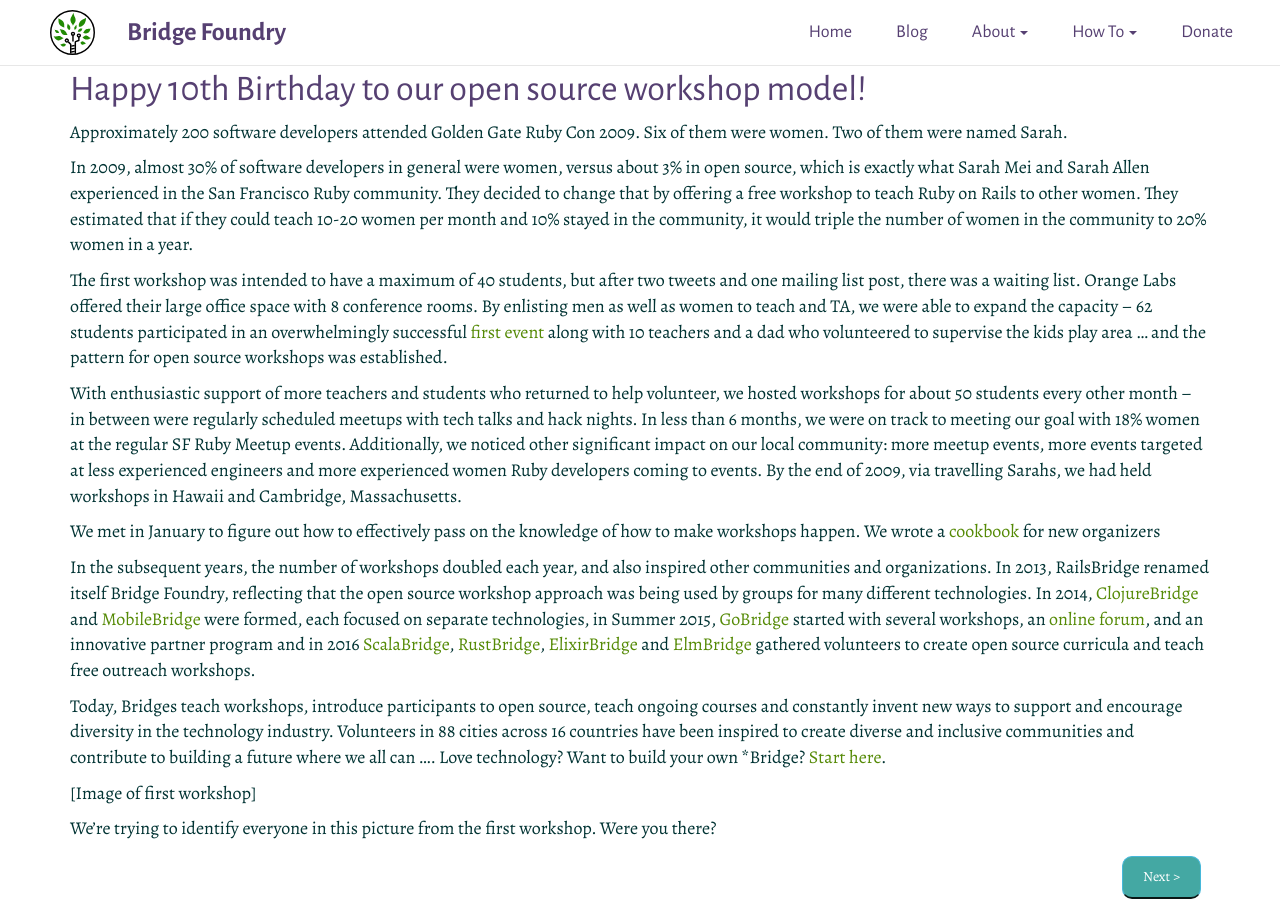
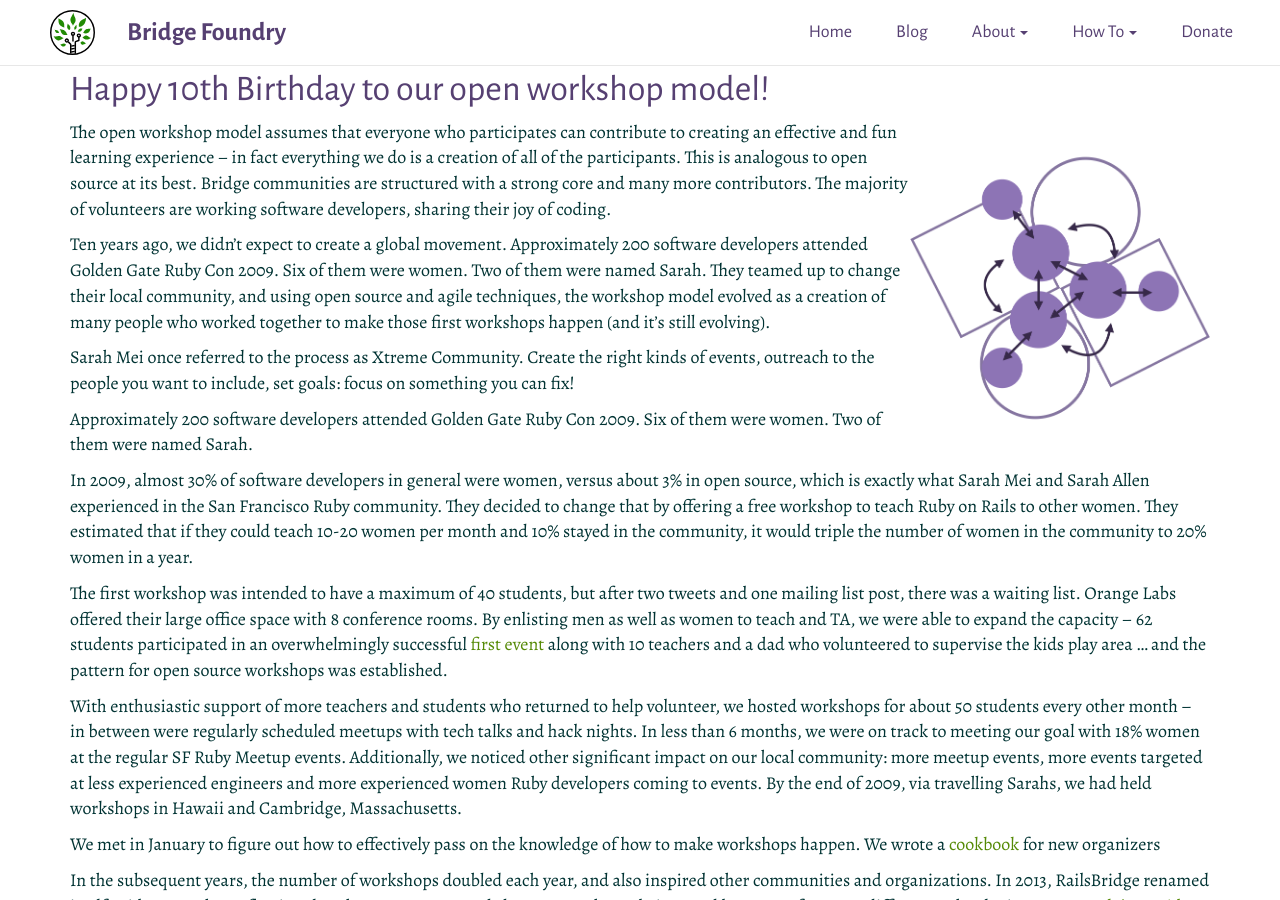
Before and after one commit to Satsaimistoowqp/bridgefoundry.github.io, a Jekyll site: the page built from _posts/2019-06-30-ten-years.md, in a window 1280 px wide and 900 px high. Built offline with Jekyll 4.4.1, drawn with Linux system fonts in a browser that asks for light colours.

Commit message:
adjust intro, add image

```diff
--- a/_posts/2019-06-30-ten-years.md
+++ b/_posts/2019-06-30-ten-years.md
@@ -1,8 +1,27 @@
 ---
 layout: post
-title: Happy 10th Birthday to our open source workshop model!
+title: Happy 10th Birthday to our open workshop model!
 tags: ready
 ---
+
+<img src="{{ site.github.url }}/images/blog/2019-06-30-ten-years/ecosystem.png" style="float:right; width:300px" />The open workshop model assumes that
+everyone who participates can contribute to creating an effective and fun
+learning experience -- in fact everything we do is
+a creation of all of the participants.  This is analogous to open source at its
+best.  Bridge communities are structured with a strong core and many more
+contributors.  The majority of volunteers are working software developers,
+sharing their joy of coding.
+
+Ten years ago, we didn’t expect to create a global movement. Approximately 200
+software developers attended Golden Gate Ruby Con 2009. Six of them were women.
+Two of them were named Sarah. They teamed up to change their local community,
+and using open source and agile techniques, the workshop model evolved as a
+creation of many people who worked together to make those first workshops happen
+(and it’s still evolving).
+
+Sarah Mei once referred to the process as Xtreme Community. Create the right
+kinds of events, outreach to the people you want to include, set goals: focus on
+something you can fix!
 
 Approximately 200 software developers attended Golden Gate Ruby Con 2009. Six of
 them were women. Two of them were named Sarah.
```
Also changed, not shown: images/blog/2019-06-30-ten-years/ecosystem.png (added).
